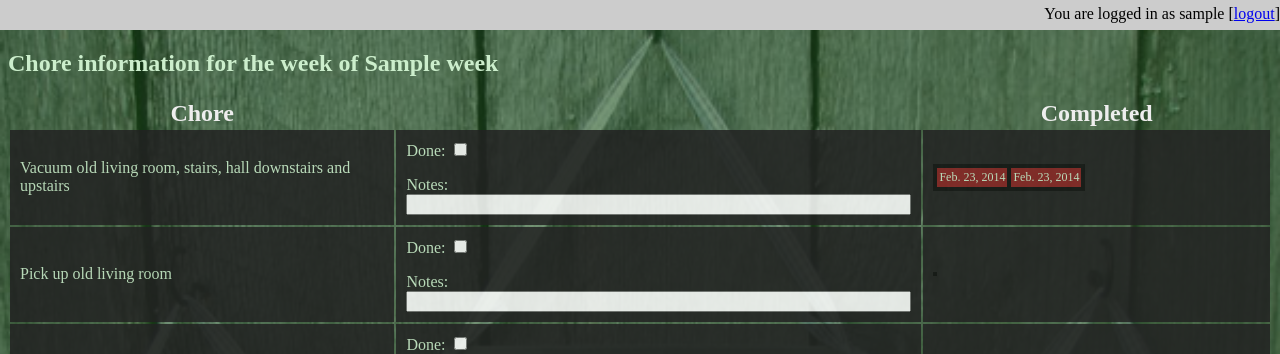
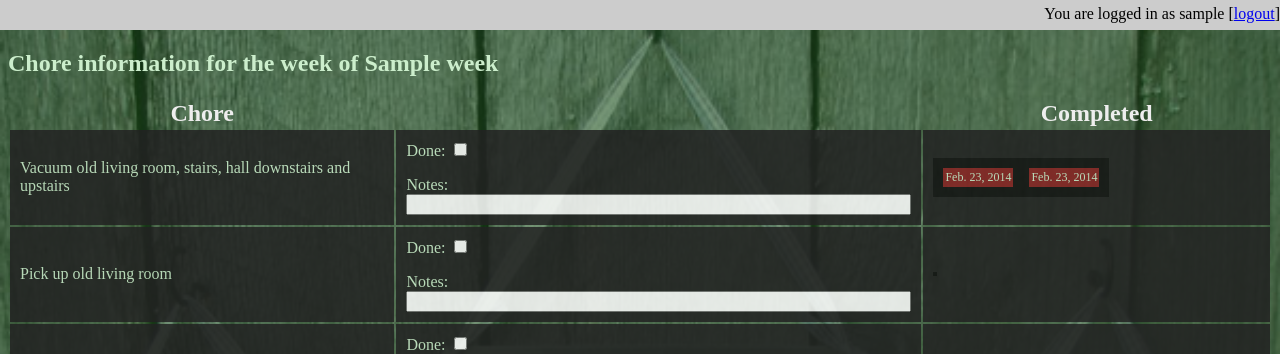
Before and after one commit to zeroaltitude/chores, a Django app: template chores/minder/templates/minder/loggedin.html in a window 1280 px wide. Shown: the top 354 px of the page. Run offline with Django 3.2, Linux system fonts and the light colour scheme; data comes from the database, SQL or seed files in the repository; both versions use the stored data as it was after the commit; the template is opened without the code that fills it: values that come from a table or form of the project are taken from there, most other values are stand-ins (such as "Sample title", 1, 10 or a date in 2020); parts of the project's set-up code (start-up, migrations or seed data) failed here and were passed over; some libraries are stand-ins or nearby versions; some web fonts are replaced.

Commit message:
bigger margin

```diff
--- a/chores/minder/templates/minder/loggedin.html
+++ b/chores/minder/templates/minder/loggedin.html
@@ -63,7 +63,7 @@
                 margin: 2px;
                 padding: 2px;
                 font-size: 12px;
-                margin: 2px;
+                margin: 8px;
             }
             .chorehead {
                 font-size: 24px;
```
Also changed, not shown: chores/db.sqlite3.
